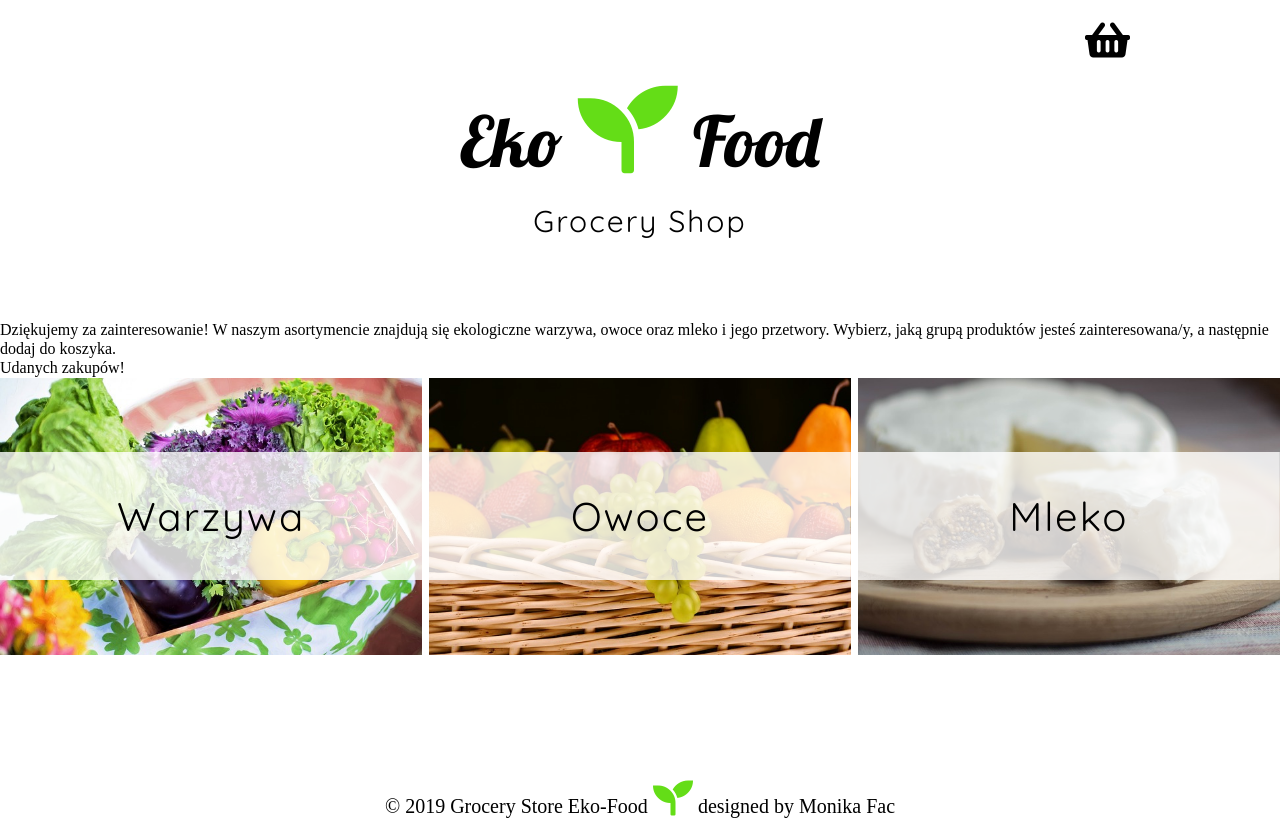
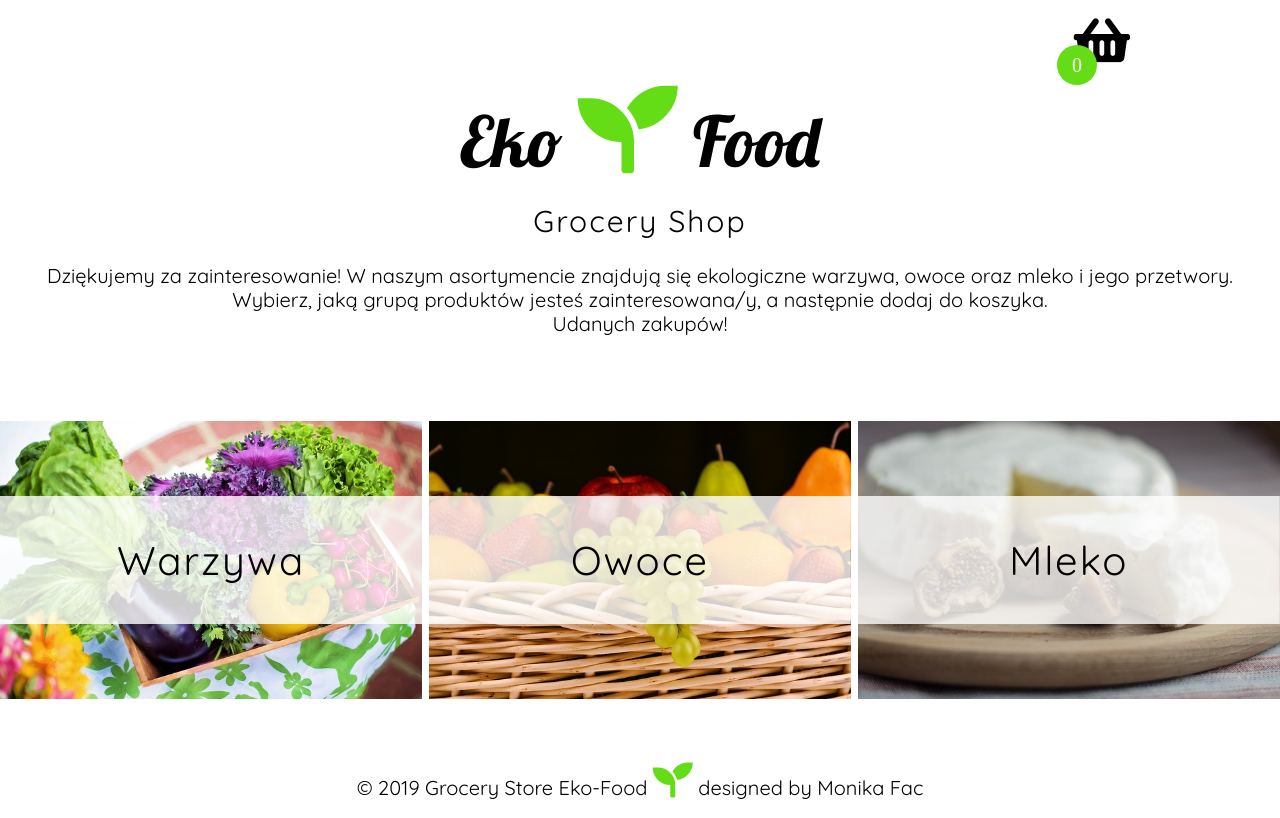
Before and after one commit to monikafac/grocery_store, a plain HTML site: page index.html in a window 1280 px wide. Drawn offline with Linux system fonts and the light colour scheme.

```diff
--- a/index.html
+++ b/index.html
@@ -15,17 +15,22 @@
 
 <body>
     <header>
-        <div class="basket"><i class="fas fa-shopping-basket"></i></div>
+        <div class="basket">
+            <div class="basketPosition"><i class="fas fa-shopping-basket"></i>
+                <div class="amountDiv"><p class="amount">0</p></div>
+            </div>
+
+        </div>
         <div class="logo">
-        <p>Eko <i class="fas fa-seedling"></i> Food</p>
-        <p>Grocery Shop</p>
-    </div>
+            <p>Eko <i class="fas fa-seedling"></i> Food</p>
+            <p>Grocery Shop</p>
+        </div>
     </header>
 
 
     <section class="about">
 
-        <p>Dziękujemy za zainteresowanie! W naszym asortymencie znajdują się ekologiczne warzywa, owoce oraz mleko i jego przetwory. Wybierz, jaką grupą produktów jesteś zainteresowana/y, a następnie dodaj do koszyka. </p>
+        <p>Dziękujemy za zainteresowanie! W naszym asortymencie znajdują się ekologiczne warzywa, owoce oraz mleko i jego przetwory.</p> <p>Wybierz, jaką grupą produktów jesteś zainteresowana/y, a następnie dodaj do koszyka. </p>
         <p>Udanych zakupów!</p>
     </section>
 
--- /dev/null
+++ b/scss/_about.scss
@@ -0,0 +1,16 @@
+@import url('https://fonts.googleapis.com/css?family=Quicksand');
+
+section.about{
+    height: 15vh;
+    display: flex;
+    flex-direction: column;
+    justify-content: center;
+    align-items: center;
+    p{
+        font-family: 'Quicksand', sans-serif;
+        font-size: 20px;
+
+    }
+
+
+}
--- a/scss/_footer.scss
+++ b/scss/_footer.scss
@@ -1,8 +1,13 @@
+@import url('https://fonts.googleapis.com/css?family=Quicksand');
+
 footer{
     display: flex;
     justify-content: center;
     height: 5vh;
     font-size: 20px;
+    font-family: 'Quicksand', sans-serif;
+
+
     i{
         color:#64DD17;
         font-size: 40px;
--- a/scss/_header.scss
+++ b/scss/_header.scss
@@ -5,15 +5,37 @@
     display: flex;
     justify-content: center;
     flex-direction: column;
-    height:40vh;
+    height:30vh;
     div.basket{
         height: 10vh;
         display: flex;
         justify-content: flex-end;
         align-items: center;
         padding-right: 150px;
-        i{
-            font-size: 40px;
+
+        div.basketPosition{
+            position: relative;
+            i{
+                font-size: 50px;
+            }
+        }
+        div.amountDiv{
+            width:40px;
+            height: 40px;
+            border-radius: 50%;
+            background-color: #64DD17;
+            position: absolute;
+            bottom:-40%;
+            left:-30%;
+            p{
+                position: absolute;
+                font-size: 20px;
+                color:white;
+                top:50%;
+                left:50%;
+                transform: translate(-50%, -50%);
+
+            }
         }
     }
     div.logo{
--- a/scss/_main.scss
+++ b/scss/_main.scss
@@ -5,6 +5,7 @@
     display: flex;
     height: 50vh;
     justify-content: space-between;
+    align-items: center;
     @media(max-width:800px){
         flex-direction: column;
 
--- a/scss/style.scss
+++ b/scss/style.scss
@@ -1,5 +1,6 @@
 @import "_reset.scss";
 @import "_header.scss";
+@import "_about.scss";
 @import "_main.scss";
 @import "_footer.scss";
 
```
Also changed, not shown: css/style.css, 1 other file.
